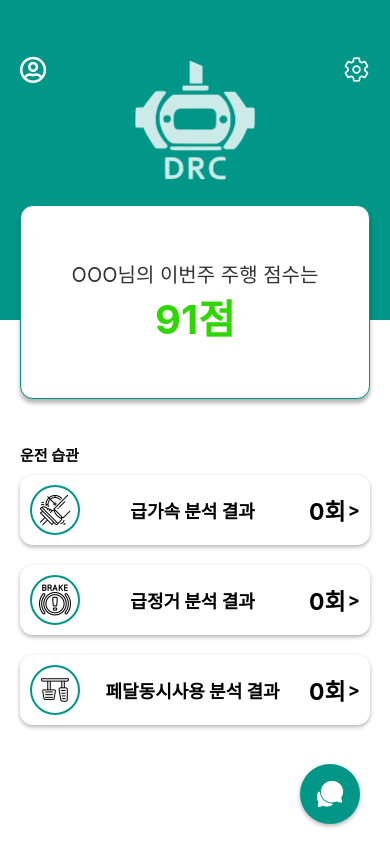
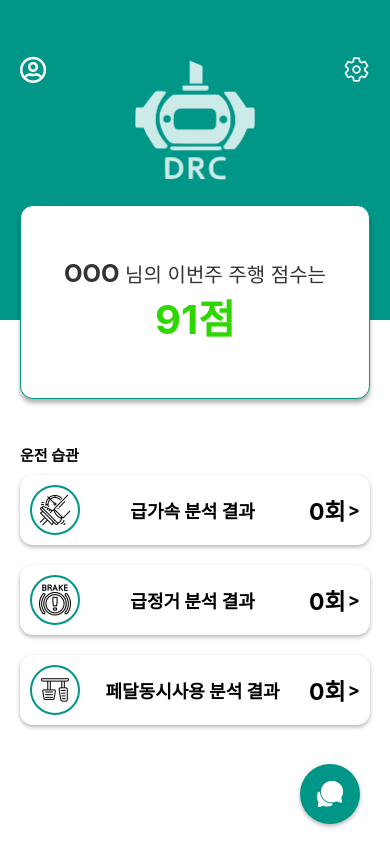
Before and after one commit to tjrwls1211/DRC, a React Native app in the folder drc-app/: screen /MainScreen in a window 390 px wide. Built offline with nearby package versions, Linux system fonts and the light colour scheme; no server answers.

Commit message:
style: 메인화면 닉네임 강조

```diff
--- a/drc-app/src/components/Card/ViewCard.js
+++ b/drc-app/src/components/Card/ViewCard.js
@@ -23,8 +23,8 @@ const ViewCard = ({ name, score }) => {
 
     return (
         <BaseCard style={[styles.customCard, { backgroundColor: isDarkMode ? '#444444' : '#ffffff' }]}>
-            <Text style={[styles.name, { color: isDarkMode ? '#ffffff' : '#333' }]}>
-                {name}님의 이번주 주행 점수는
+             <Text style={[styles.name, { color: isDarkMode ? '#ffffff' : '#333' }]}>
+                <Text style={styles.boldName}>{name}</Text> 님의 이번주 주행 점수는
             </Text>
             <Text style={[styles.score, { color: getScoreColor(score) }]}>
                 {score}점
@@ -53,6 +53,10 @@ const styles = StyleSheet.create({
         fontSize: 20,
         textAlign: 'center',
     },
+    boldName: {
+        fontSize: 24,
+        fontWeight: 'bold',
+    },
     score: {
         fontSize: 40,
         fontWeight: 'bold',
```
